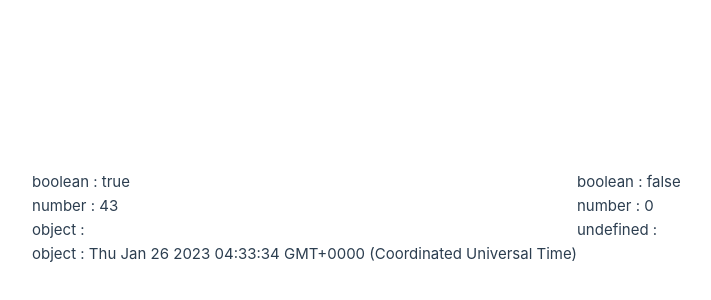
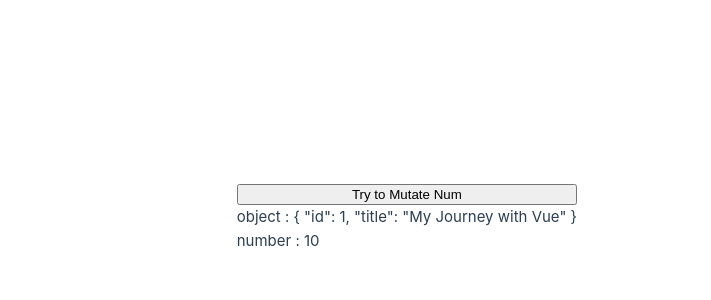
Before and after one commit to JasonXBOptel/vue_fullstack, a Vue app: page / in a window 1280 px wide. Shown: the part 182-482 px from the top of the page, without its empty margins (63-774 px from the left). Built offline with nearby package versions, Linux system fonts and the light colour scheme.

Commit message:
One way Binding Workaround

```diff
--- a/src/App.vue
+++ b/src/App.vue
@@ -1,17 +1,14 @@
 <script setup>
+import { ref } from "vue";
 import CustomComp from "./split/CustomComp.vue";
+let post = ref({
+  id: 1,
+  title: "My Journey with Vue",
+});
+let num = ref(10);
+const mutateNum = () => num.value++;
 </script>
-<!-- v-bind hardcoded non-string props -->
-<!-- If you don't specify a prop value, it get auto-set to true -->
 <template>
-  <CustomComp
-    trueVal
-    :falseVal="false"
-    :numVal="43"
-    :specificNumVal="0"
-    :nullishVal1="null"
-    :nullishVal2="undefined"
-    :dateVal="new Date()"
-  />
+  <CustomComp :post="post" :num="num" :mutateNum="mutateNum" />
 </template>
 <style src="./split/style.css"></style>
--- a/src/split/CustomComp.vue
+++ b/src/split/CustomComp.vue
@@ -1,20 +1,16 @@
 <script setup>
-const props = defineProps({
-  trueVal: Boolean,
-  falseVal: Boolean,
-  numVal: Number,
-  specificNumVal: 0 || 1, // can make it so prop equals one of a list of specific values
-  nullishVal1: null || undefined, // can make it so props can be multiple types
-  nullishVal2: null || undefined,
-  dateVal: Object, // dates are considered Objects in JS
-});
+// const props = defineProps({ post: Object, num: Number });
+const props = defineProps(["num", "post", "mutateNum"]);
+
+// const tryToMutatePost
 </script>
 <template>
-  <div>{{ typeof props.trueVal }} : {{ props.trueVal }}</div>
-  <div>{{ typeof props.falseVal }} : {{ props.falseVal }}</div>
-  <div>{{ typeof props.numVal }} : {{ props.numVal }}</div>
-  <div>{{ typeof props.specificNumVal }} : {{ props.specificNumVal }}</div>
-  <div>{{ typeof props.nullishVal1 }} : {{ props.nullishVal1 }}</div>
-  <div>{{ typeof props.nullishVal2 }} : {{ props.nullishVal2 }}</div>
-  <div>{{ typeof props.dateVal }} : {{ props.dateVal }}</div>
+  <section>
+    <button @click="mutateNum">Try to Mutate Num</button>
+    <div>{{ typeof props.post }} : {{ props.post }}</div>
+    <div>{{ typeof props.num }} : {{ props.num }}</div>
+  </section>
 </template>
+<!-- <style>
+
+</style> -->
--- a/src/split/style.css
+++ b/src/split/style.css
@@ -1,7 +1,7 @@
 section {
   display: flex;
   flex-direction: column;
-  color: blue;
+  /* color: blue; */
 }
 
 p {
```
